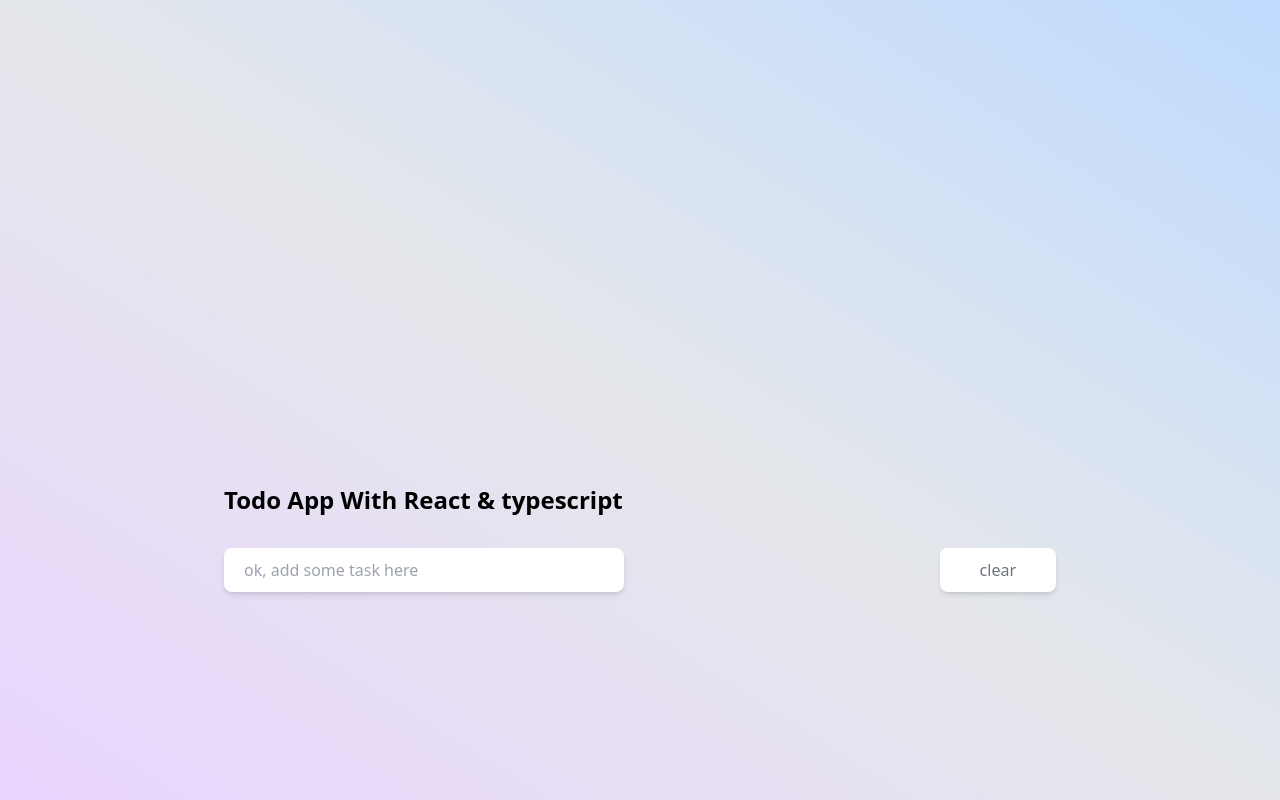
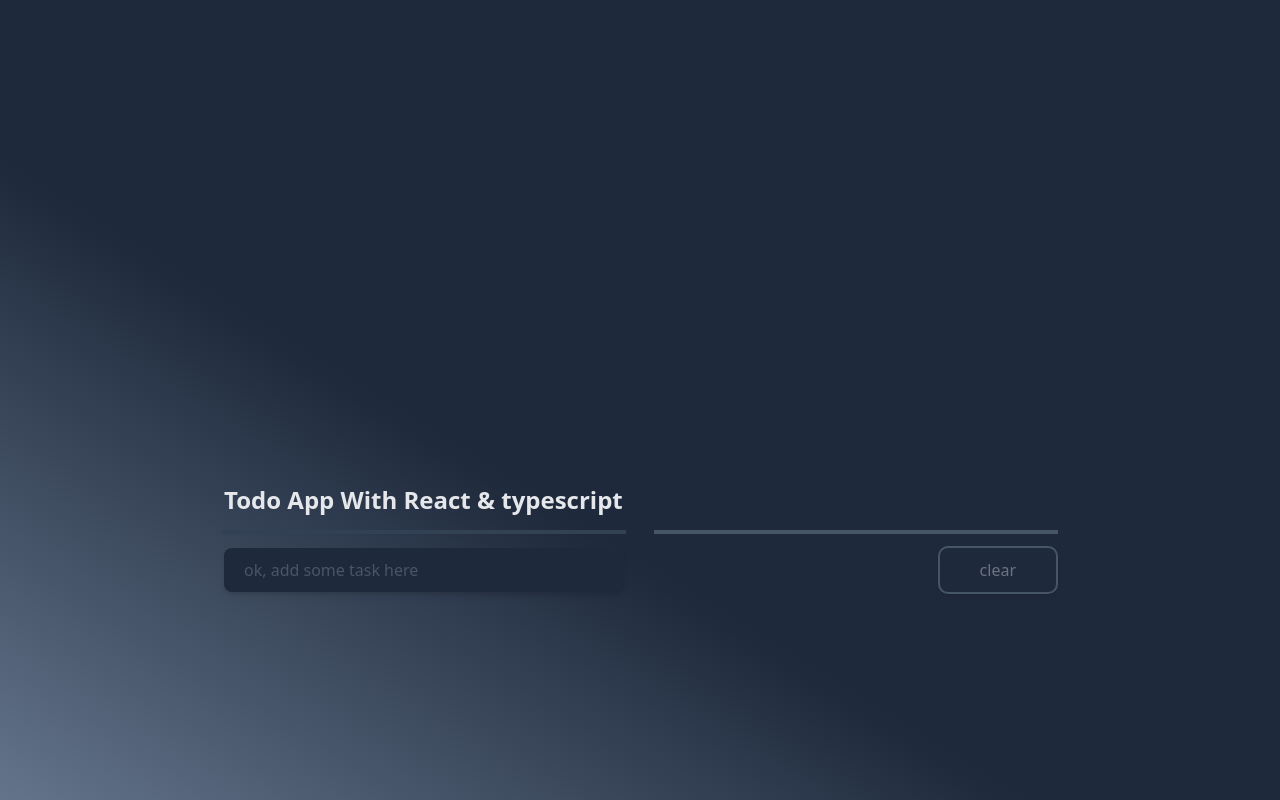
Before and after one commit to linuxmobile/React-TODO, a React (Vite) app: page / in a window 1280 px wide. Built offline with nearby package versions, Linux system fonts and the light colour scheme.

Commit message:
:lipstick: Redesign ColorUI

```diff
--- a/src/components/Button.tsx
+++ b/src/components/Button.tsx
@@ -17,7 +17,7 @@
 			title={title}
 			disabled={disabled}
 			onClick={onClick}
-			className='transition-all transform scale-100 duration-200 px-10 py-2.5 lowercase bg-white rounded-lg shadow-md outline-none focus:outline-none focus:ring focus:ring-blue-200 active:shadow active:scale-95'
+			className='transition-all transform scale-100 duration-200 px-10 py-2.5 lowercase bg-slate-800 ring-2 ring-slate-600 rounded-lg shadow-md outline-none focus:outline-none focus:ring-2 focus:ring-blue-200 active:shadow active:scale-95 hover:bg-slate-900'
 		>
 			<Text>{children}</Text>
 		</button>
--- a/src/components/Input.tsx
+++ b/src/components/Input.tsx
@@ -27,7 +27,7 @@
 			value={value}
 			placeholder={placeholder}
 			autoComplete='off'
-			className='block w-full text-gray-500 placeholder-gray-400 px-5 py-2.5 transition-all duration-200 border-none rounded-lg shadow-md outline-none focus:outline-none focus:ring focus:ring-blue-200'
+			className='block w-full bg-slate-800 text-gray-400 placeholder-gray-600 px-5 py-2.5 transition-all duration-200 border-none rounded-lg shadow-md outline-none focus:outline-none focus:ring-2 focus:ring-blue-200'
 			onChange={onChange}
 		/>
 	)
--- a/src/components/Stack.tsx
+++ b/src/components/Stack.tsx
@@ -16,7 +16,7 @@
 			}`}
 		>
 			<motion.ul
-				className='grid divide-y divide-gray-200'
+				className='grid divide-y divide-gray-700'
 				aria-label={ariaLabel}
 				variants={{
 					show: {
--- a/src/components/Task.tsx
+++ b/src/components/Task.tsx
@@ -47,7 +47,7 @@
 				},
 			}}
 			style={{ gridTemplateColumns: 'auto min-content' }}
-			className='group grid items-center w-full gap-2 px-3 py-2.5 bg-white '
+			className='group grid items-center w-full gap-2 px-3 py-2.5 bg-slate-800'
 		>
 			<CheckboxField
 				id={id}
--- a/src/components/TodoDone.tsx
+++ b/src/components/TodoDone.tsx
@@ -30,7 +30,7 @@
 				layout
 				className={`${
 					done.tasks.length || done.status ? 'py-7' : 'py-0'
-				} px-5 bg-white rounded-lg shadow-md max-h-80`}
+				} px-5 bg-slate-800 ring-2 ring-slate-600 rounded-lg shadow-md max-h-80`}
 			>
 				<Stack aria-label='done tasks'>
 					{done.tasks.map((task) => (
--- a/src/components/TodoPanel.tsx
+++ b/src/components/TodoPanel.tsx
@@ -18,12 +18,12 @@
 
 	return (
 		<div className='grid content-end gap-4 auto-rows-min'>
-			<h1 className='text-2xl font-bold'>Todo App With React & typescript</h1>
+			<h1 className='text-2xl font-bold text-gray-200'>Todo App With React & typescript</h1>
 			<motion.div
 				layout
 				className={`${
 					todo.tasks.length || todo.status ? 'py-7' : 'py-0'
-				} px-5 bg-white rounded-lg shadow-md max-h-80`}
+				} px-5 bg-slate-800 rounded-lg shadow-md max-h-80 ring-slate-700 ring-2`}
 			>
 				<Stack aria-label='todo tasks'>
 					{todo.tasks.map((task) => (
--- a/src/index.css
+++ b/src/index.css
@@ -4,9 +4,9 @@
 
 body {
   @apply bg-gradient-to-tr;
-  @apply from-purple-200;
-  @apply via-gray-200;
-  @apply to-blue-200;
+  @apply from-slate-500;
+  @apply to-slate-800;
+  @apply to-40%;
   -webkit-tap-highlight-color: transparent;
 }
 
```
Also changed, not shown: public/assets/noise.webp (added).
